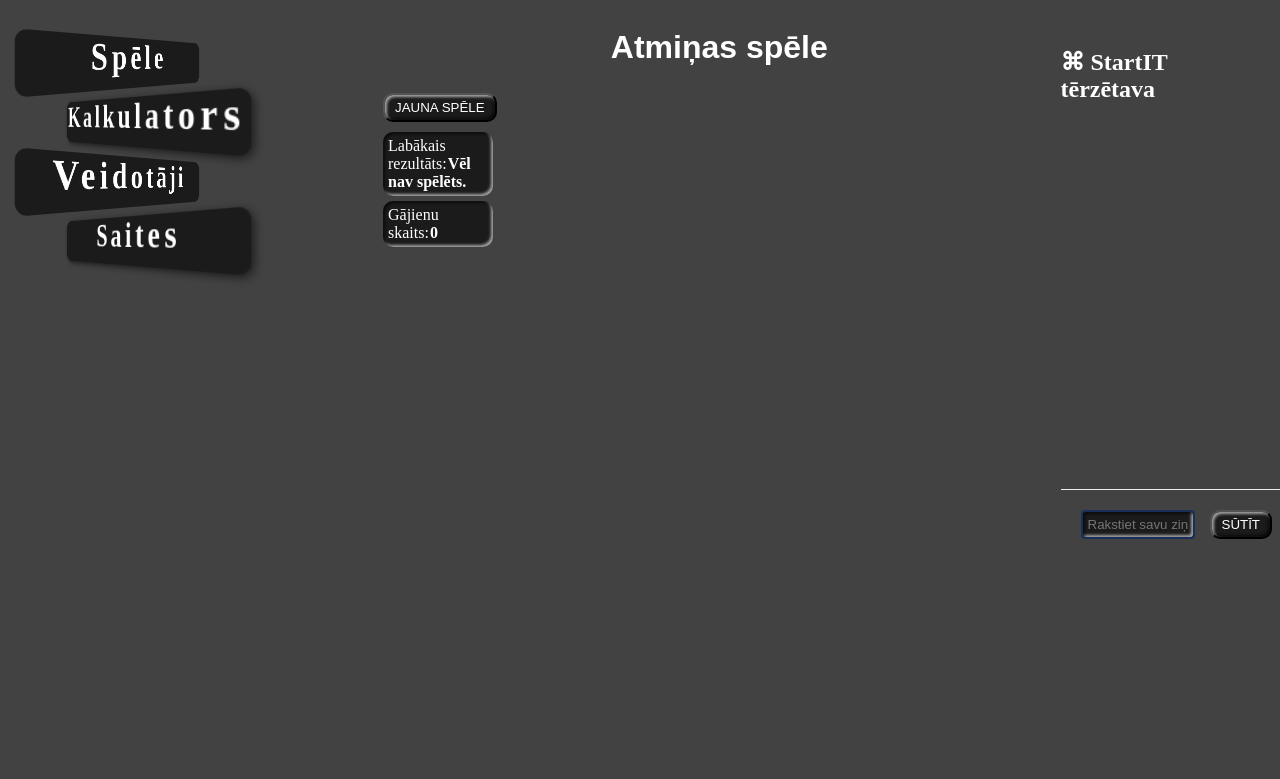
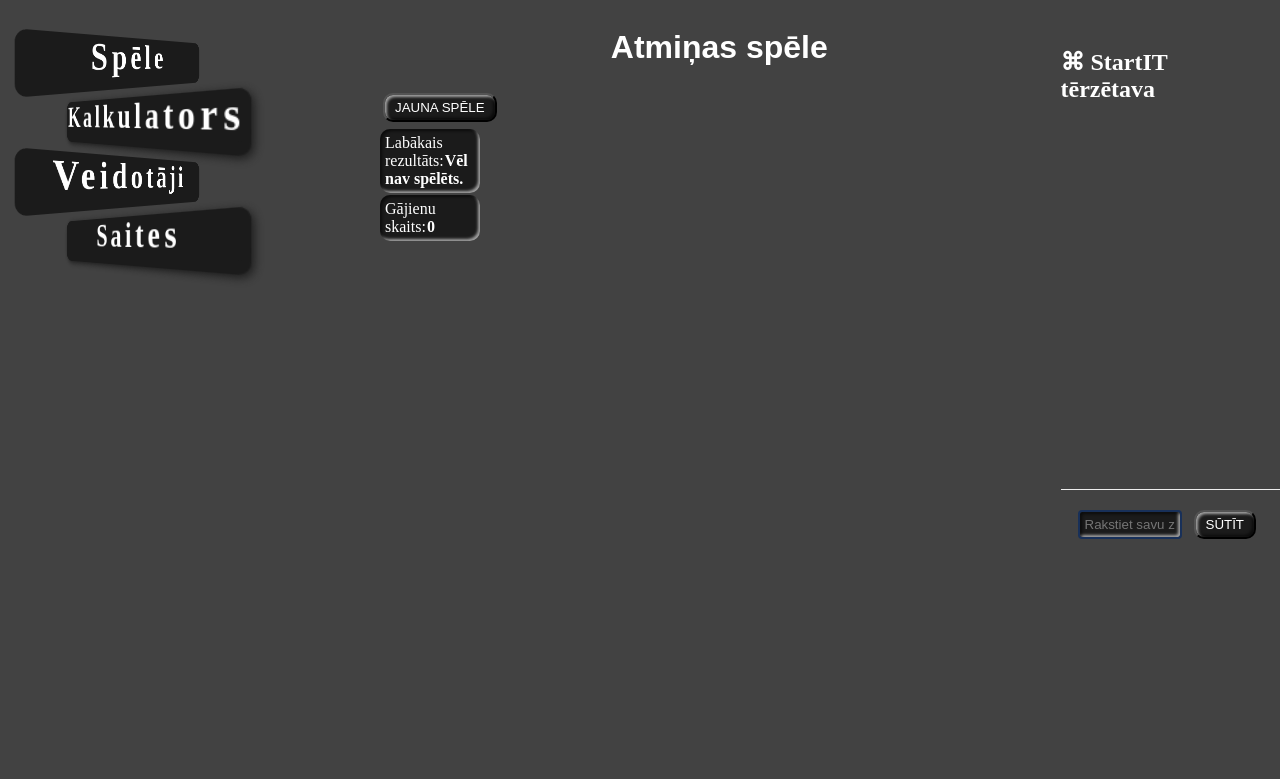
Before and after one commit to KurmeD/MajasDarbs, a Flask app: page /atminasspele in a window 1280 px wide. Shown: the top 779 px of the page. Run offline with Flask 2, Linux system fonts and the light colour scheme; some libraries are stand-ins or nearby versions.

Commit message:
tekstschatam

```diff
--- a/static/css/atminasspele.css
+++ b/static/css/atminasspele.css
@@ -30,10 +30,10 @@
    padding: 1px;
  }
  .teksts1{
- max-width: 100px;
+ max-width: 90px;
  color:#ffffff;
    padding: 5px 5px;
-   margin: 5px;
+   margin: 2px;
    background:#1b1b1b;
    border-radius: 10px;
    box-shadow: inset 2px 2px 3px rgba(0, 0, 0, .6),
```
